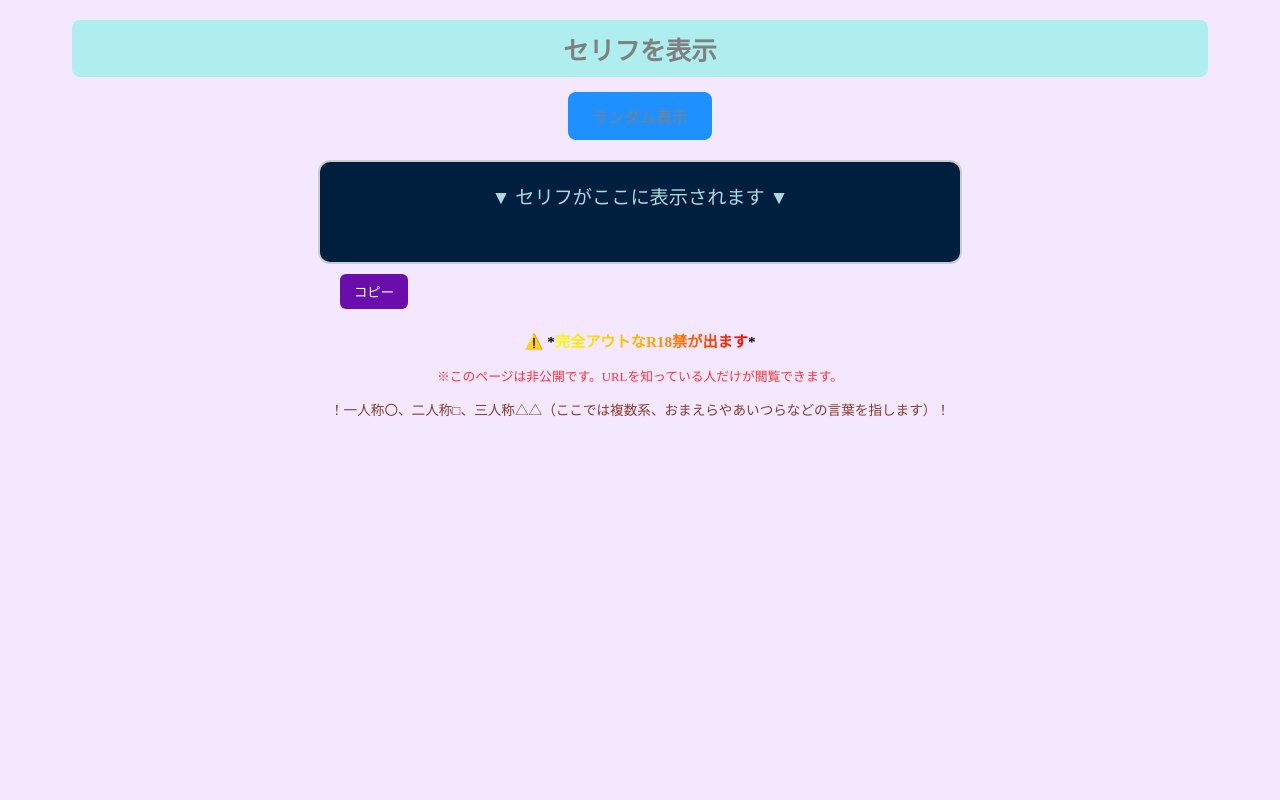
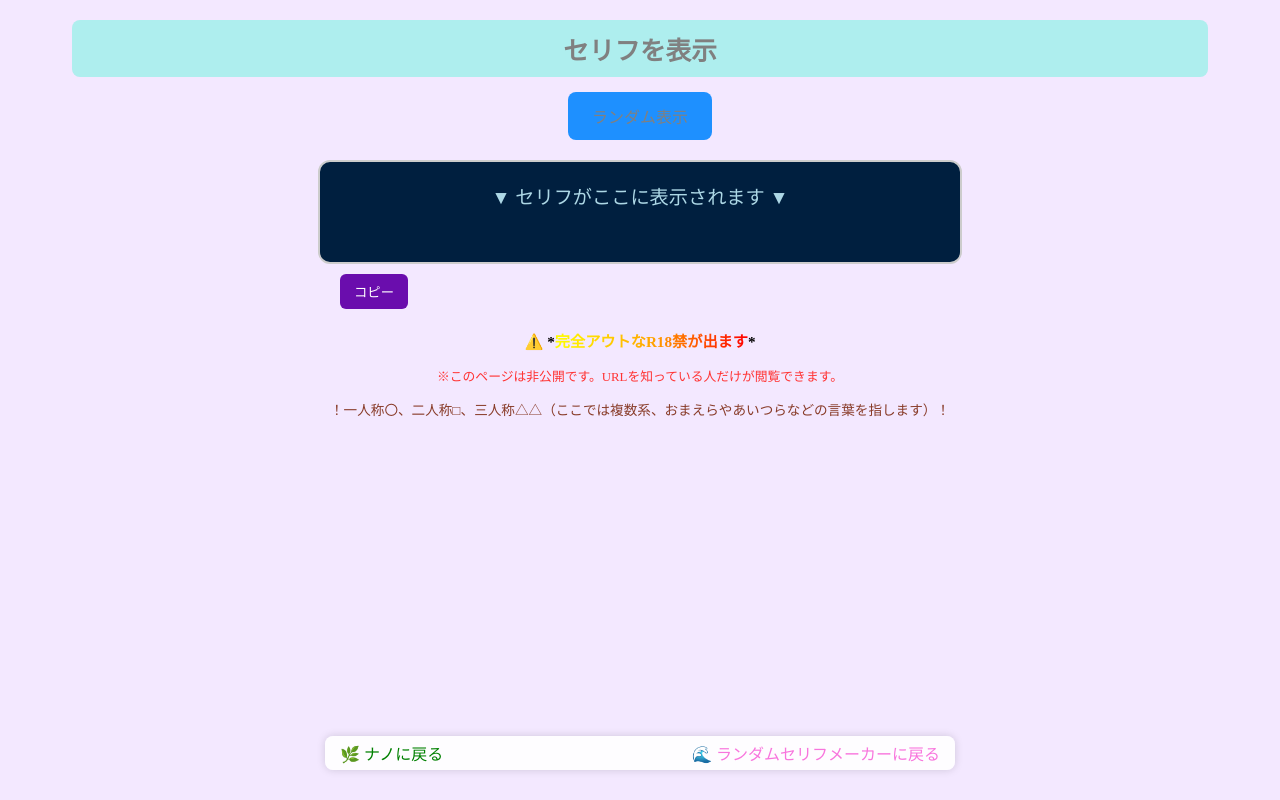
Before and after one commit to hyougahiyato/hyoga_R_H, a plain HTML site: page index.html in a window 1280 px wide. Drawn offline with Linux system fonts and the light colour scheme.

Commit message:
Update index.html

```diff
--- a/index.html
+++ b/index.html
@@ -2,8 +2,8 @@
 <!DOCTYPE html>
 <html lang="ja">
 <head>
-  <meta charset="UTF-8">
-  <meta name="robots" content="noindex, nofollow"> <!-- 🔒検索よけタグ -->
+  <meta charset="UTF-8" />
+  <meta name="robots" content="noindex, nofollow" />
   <title>セリフ表示ページ</title>
   <style>
     body {
@@ -102,6 +102,89 @@
       font-size: 0.85em;
       text-align: center;
     }
+
+    /* ▼▼ 下線アニメーション追加部分 ▼▼ */
+
+    /* 1. 緑の波紋風下線 */
+    a.wavy-underline {
+      position: relative;
+      color: #008000; /* ← 文字色は緑のまま */
+      text-decoration: none;
+      transition: color 0.3s ease;
+    }
+
+    a.wavy-underline::after {
+      content: "";
+      position: absolute;
+      left: 50%;
+      bottom: 0;
+      transform: translateX(-50%) scaleX(0);
+      transform-origin: center;
+      width: 100%;
+      height: 2px;
+      background: linear-gradient(90deg, #00c853, #64dd17);
+      transition: transform 0.4s ease;
+      border-radius: 2px;
+    }
+
+    a.wavy-underline:hover::after {
+      transform: translateX(-50%) scaleX(1);
+    }
+
+    a.wavy-underline:active::after {
+      background: orange;
+      transition: background 0.1s;
+    }
+
+    /* 2. 青の下から上にスーッと現れる下線 */
+    a.slide-underline {
+      position: relative;
+      color: #F875DD; /* ← 文字色はピンクに */
+      text-decoration: none;
+      transition: color 0.3s ease;
+    }
+
+    a.slide-underline::after {
+      content: "";
+      position: absolute;
+      left: 0;
+      bottom: 0;
+      width: 100%;
+      height: 2px;
+      background: linear-gradient(to top, transparent, #42a5f5);
+      transform: scaleY(0);
+      transform-origin: bottom;
+      transition: transform 0.3s ease;
+    }
+
+    a.slide-underline:hover::after {
+      transform: scaleY(1);
+    }
+
+    a.slide-underline:active::after {
+      background: orange;
+      transition: background 0.1s;
+    }
+
+    /* ▲▲ 下線アニメーションここまで ▲▲ */
+
+    /* ★★ ここから修正：リンクコンテナを画面下から30px上に固定表示 ★★ */
+    .link-container-fixed-bottom {
+      position: fixed;
+      bottom: 30px;
+      left: 50%;
+      transform: translateX(-50%);
+      max-width: 600px;
+      width: 90%;
+      display: flex;
+      justify-content: space-between;
+      z-index: 10;
+      background-color: rgba(255,255,255,0.9);
+      padding: 5px 15px;
+      border-radius: 8px;
+      box-shadow: 0 0 8px rgba(0,0,0,0.15);
+    }
+    /* ★★ 修正ここまで ★★ */
   </style>
 </head>
 <body>
@@ -128,6 +211,14 @@
   <p class="sub-notice">※このページは非公開です。URLを知っている人だけが閲覧できます。</p>
   <p class="pronoun-notice">！一人称〇、二人称□、三人称△△（ここでは複数系、おまえらやあいつらなどの言葉を指します）！</p>
 
+  <!-- ★★ リンク部分（画面下から30px上に固定配置） -->
+  <div class="link-container-fixed-bottom">
+    <!-- 緑リンク -->
+    <a href="https://nanos.jp/hyougahiyato4/" class="wavy-underline" style="text-align: left;">🌿 ナノに戻る</a>
+    <!-- 青リンク -->
+    <a href="https://hyougahiyato.github.io/random_s_hh_h/" class="slide-underline" style="text-align: right;">🌊 ランダムセリフメーカーに戻る</a>
+  </div>
+
   <script src="script1.js"></script>
 </body>
 </html>
```
